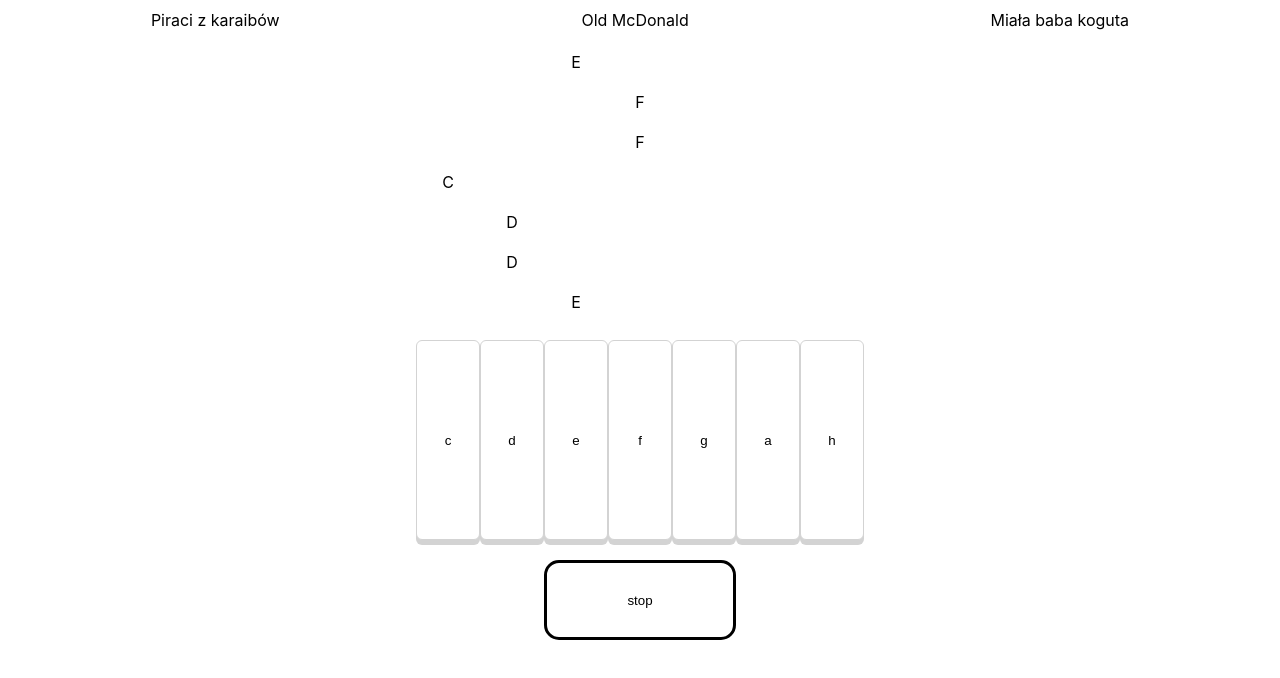
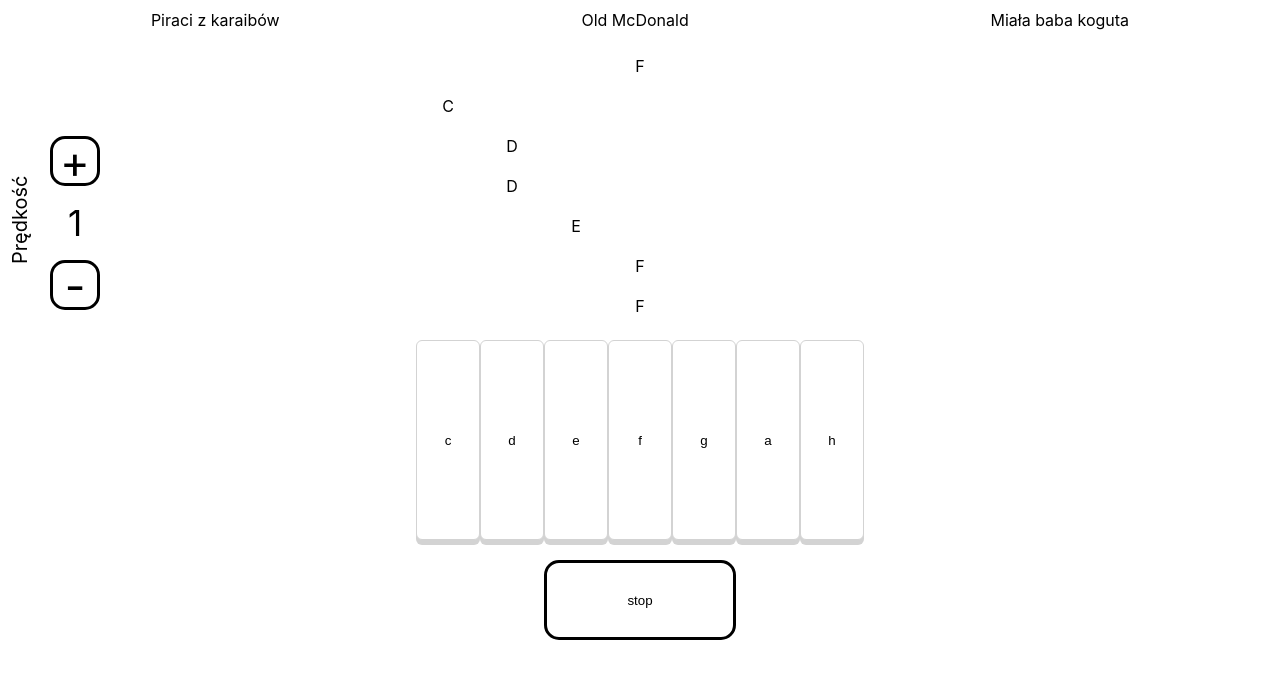
Before and after one commit to KamilSend/ekeyboard, a React (Create React App) app: page /Miala_baba_koguta in a window 1280 px wide. Both pictures are taken after a click on the button "play". Shown: the top 678 px of the page. Built offline with nearby package versions, Linux system fonts and the light colour scheme; what uifx would draw is missing.

Commit message:
buttons for changing velocity

```diff
--- a/src/App.scss
+++ b/src/App.scss
@@ -43,3 +43,21 @@ html,body,ul, ul,a{
     letter-spacing: 5px;
   }
 }
+
+.velocitySpanWrapper{
+  top:18vh;
+  left:10px;
+  width:4vh;
+  height:300px;
+  position: absolute;
+}
+
+.velocitySpan{
+  position: relative;
+  top:1vh;
+  left:-90px;
+  width:200px;
+  display: block;
+  transform: rotate(-90deg);
+  font-size: 20px;
+}
--- /dev/null
+++ b/src/components/Buttons.scss
@@ -0,0 +1,45 @@
+.PlayButton{
+  position: absolute;
+  min-width:15vw;
+  min-height: 10vh;
+  left:50%;
+  top:75%;
+  transform: translate(-50%,-50%);
+
+
+}
+
+.whiteButton{
+  background-color: white;
+  border-radius: 15px;
+  border: 3px solid black;
+  outline: none;
+  cursor: pointer;
+  transition: .1s;
+  box-sizing: border-box;
+
+  &:active{
+    border: 5px solid black;
+  }
+}
+
+.velocityButtonsWrapper{
+  position: absolute;
+  top:15vh;
+  left:30px;
+  display:flex;
+  flex-direction: column;
+  justify-content: center;
+  align-items: center;
+  font-size: 35px;
+}
+
+.velocityButton{
+  width:50px;
+  height:50px;
+  margin: 2vh 20px 2vh 20px;
+  display:flex;
+  justify-content: center;
+  align-items: center;
+  font-size:45px;
+}
--- a/src/components/PlayButton.js
+++ b/src/components/PlayButton.js
@@ -1,27 +1,43 @@
 import React from 'react'
-import './PlayButton.scss'
+import './Buttons.scss'
 import Song from './Song'
 import Songs from './Songs'
+import VelocityUp from "./VelocityUp";
+import VelocityDown from "./VelocityDown";
+import speedBaba from '../songs/Miala_baba_koguta.scss';
+import speedPiraci from '../songs/Piraci_z_karaibow.scss';
+import speedOld from '../songs/Old_McDonald.scss';
+import '../App.scss';
 
 class PlayButton extends React.Component{
 
     state = {
-        active: false
+        active: false,
+        baba: 14000,
+        piraci: 10000,
+        old: 10000,
+        velocity:1,
     }
 
     handlePlayClick = () => {
+
+        speedBaba.babaDuration = this.state.baba
+        speedPiraci.piraciDuration = this.state.piraci
+        speedOld.oldDuration = this.state.old
+
         //duration depends on song
         const urlName = [...window.location.pathname]
         urlName.splice(0, 11)
 
         const mySong = urlName.join("")
-
         let duration
 
         if(mySong==="Old_McDonald"){
-            duration = 9000
+            duration = speedOld.oldDuration
         }else if (mySong==="Miala_baba_koguta") {
-            duration =11000
+            duration = speedBaba.babaDuration
+        }else if (mySong==="Piraci_z_karaibow") {
+            duration = speedPiraci.piraciDuration
         }else {
             duration = 9000
         }
@@ -37,18 +53,69 @@ class PlayButton extends React.Component{
         this.turnOffactive = setTimeout(() => {
             this.setState(() => ({active: false}))
         }, duration);
+
+
     }
 
+    //change status to false when changing songs to prevent running new song before clicking play
     handleNavLinkClick = () => {
-        //change status to false when changing songs to prevent running new song before clicking play
         this.setState({
             active: false
         })
+    }
+    //change velocity, letters go 1s faster
+    handleVelocityUpClick = () => {
+        if(this.state.velocity < 10){
+            this.setState({
+                active: false,
+                baba: this.state.baba - 1000,
+                piraci:this.state.piraci - 1000,
+                old:this.state.old - 1000,
+                velocity:this.state.velocity + 1,
+            })
+        }
+
+    }
+
+    //change velocity, letters go 1s slower
+    handleVelocityDownClick = () => {
+        if(this.state.velocity > -9){
+            this.setState({
+                active: false,
+                baba: this.state.baba + 1000,
+                piraci: this.state.piraci + 1000,
+                old: this.state.old + 1000,
+                velocity:this.state.velocity - 1,
+            })
+        }
     }
 
     componentWillUnmount() {
         //clear timeout when component will unmount
         clearTimeout(this.turnOffactive);
+    }
+
+    componentDidUpdate(prevProps, prevState, snapshot) {
+        //set css animation time
+        const baby = document.querySelectorAll("span.baba");
+        const piraci = document.querySelectorAll("span.piraci");
+        const old = document.querySelectorAll("span.old");
+
+        baby.forEach((baba)=>{
+            let cssSpeed = speedBaba.babaDuration/1000
+            baba.style.webkitAnimationDuration = cssSpeed + 's'
+        })
+
+        piraci.forEach((pirat)=>{
+            let cssSpeed = speedPiraci.piraciDuration/1000
+            pirat.style.webkitAnimationDuration = cssSpeed + 's'
+        })
+
+        old.forEach((donald)=>{
+            let cssSpeed = speedOld.oldDuration/1000
+            donald.style.webkitAnimationDuration = cssSpeed + 's'
+        })
+
     }
 
     render(){
@@ -57,7 +124,16 @@ class PlayButton extends React.Component{
                 <Songs handleNavLinkClick={this.handleNavLinkClick}/>
                 {this.state.active?<Song play={this.state.active}/>:null}
 
-                <button onClick={this.handlePlayClick} className="PlayButton">{!this.state.active?'play':'stop'}</button>
+                <button onClick={this.handlePlayClick} className="PlayButton whiteButton">{!this.state.active?'play':'stop'}</button>
+                <div className="velocityButtonsWrapper">
+                    <VelocityUp velocityup={this.handleVelocityUpClick}/>
+                    <span>{this.state.velocity}</span>
+                    <VelocityDown velocitydown={this.handleVelocityDownClick}/>
+                </div>
+                <div className="velocitySpanWrapper">
+                    <span className="velocitySpan">Prędkość</span>
+                </div>
+
             </>
         )
     }
--- a/src/components/PlayButton.scss
+++ /dev/null
@@ -1,18 +0,0 @@
-.PlayButton{
-  position: absolute;
-  background-color: white;
-  min-width:15vw;
-  min-height: 10vh;
-  left:50%;
-  top:75%;
-  transform: translate(-50%,-50%);
-  border-radius: 15px;
-  border: 3px solid black;
-  outline: none;
-  cursor: pointer;
-  transition: .1s;
-
-  &:active{
-    border: 5px solid black;
-  }
-}
--- a/src/components/Song.scss
+++ b/src/components/Song.scss
@@ -1,7 +1,7 @@
 $base-color: #c6538c;
 $lettersYup:-34vh;
 $lettersYdown:90vh;
-$duration:9s;
+//$duration:9s;
 
 .animationLettersWrapper{
   display: flex;
@@ -18,49 +18,49 @@ $duration:9s;
 .C{
   transform: translate(-15vw, $lettersYup);
   animation-name: CDown;
-  animation-duration: $duration;
+  //animation-duration: $duration;
   animation-timing-function: linear;
 }
 
 .D{
   transform: translate(-10vw, $lettersYup);
   animation-name: DDown;
-  animation-duration: $duration;
+  //animation-duration: $duration;
   animation-timing-function: linear;
 }
 
 .E{
   transform: translate(-5vw, $lettersYup);
   animation-name: EDown;
-  animation-duration: $duration;
+  //animation-duration: $duration;
   animation-timing-function: linear;
 }
 
 .F{
   transform: translate(0, $lettersYup);
   animation-name: FDown;
-  animation-duration: $duration;
+  //animation-duration: $duration;
   animation-timing-function: linear;
 }
 
 .G{
   transform: translate(5vw, $lettersYup);
   animation-name: GDown;
-  animation-duration: $duration;
+  //animation-duration: $duration;
   animation-timing-function: linear;
 }
 
 .A{
   transform: translate(10vw, $lettersYup);
   animation-name: ADown;
-  animation-duration: $duration;
+  //animation-duration: $duration;
   animation-timing-function: linear;
 }
 
 .H{
   transform: translate(15vw, $lettersYup);
   animation-name: HDown;
-  animation-duration: $duration;
+  //animation-duration: $duration;
   animation-timing-function: linear;
 }
 
--- /dev/null
+++ b/src/components/VelocityDown.js
@@ -0,0 +1,14 @@
+import React from 'react'
+import './Buttons.scss'
+
+
+class VelocityDown extends React.Component{
+
+
+    render(){
+        return(
+            <div className="whiteButton velocityButton" onClick={this.props.velocitydown}>-</div>
+        )
+    }
+}
+export default VelocityDown
--- /dev/null
+++ b/src/components/VelocityUp.js
@@ -0,0 +1,14 @@
+import React from 'react'
+import './Buttons.scss'
+
+
+class VelocityUp extends React.Component{
+
+
+    render(){
+        return(
+            <div className="whiteButton velocityButton" onClick={this.props.velocityup}>+</div>
+        )
+    }
+}
+export default VelocityUp
--- a/src/songs/Miala_baba_koguta.scss
+++ b/src/songs/Miala_baba_koguta.scss
@@ -1,34 +1,38 @@
 $lettersYup:-34vh;
 $lettersYdown:140vh;
-$babaDuration:11s;
+$babaDuration:11000;
 
-.C.baba{
-  animation-duration: $babaDuration;
+:export {
+  babaDuration:$babaDuration;
 }
 
-.D.baba{
-  animation-duration: $babaDuration;
-}
-
-.E.baba{
-  animation-duration: $babaDuration;
-}
-
-.F.baba{
-  animation-duration: $babaDuration;
-}
-
-.G.baba{
-  animation-duration: $babaDuration;
-}
-
-.A.baba{
-  animation-duration: $babaDuration;
-}
-
-.H.baba{
-  animation-duration: $babaDuration;
-}
+//.C.baba{
+//  animation-duration: $babaDuration;
+//}
+//
+//.D.baba{
+//  animation-duration: $babaDuration;
+//}
+//
+//.E.baba{
+//  animation-duration: $babaDuration;
+//}
+//
+//.F.baba{
+//  animation-duration: $babaDuration;
+//}
+//
+//.G.baba{
+//  animation-duration: $babaDuration;
+//}
+//
+//.A.baba{
+//  animation-duration: $babaDuration;
+//}
+//
+//.H.baba{
+//  animation-duration: $babaDuration;
+//}
 
 
 
--- a/src/songs/Old_McDonald.scss
+++ b/src/songs/Old_McDonald.scss
@@ -1,34 +1,38 @@
 $lettersYup:-34vh;
 $lettersYdown:90vh;
-$oldDuration:9s;
+$oldDuration:9000;
 
-.C.old{
-  animation-duration: $oldDuration;
+:export {
+  oldDuration:$oldDuration;
 }
 
-.D.old{
-  animation-duration: $oldDuration;
-}
-
-.E.old{
-  animation-duration: $oldDuration;
-}
-
-.F.old{
-  animation-duration: $oldDuration;
-}
-
-.G.old{
-  animation-duration: $oldDuration;
-}
-
-.A.old{
-  animation-duration: $oldDuration;
-}
-
-.H.old{
-  animation-duration: $oldDuration;
-}
+//.C.old{
+//  animation-duration: $oldDuration;
+//}
+//
+//.D.old{
+//  animation-duration: $oldDuration;
+//}
+//
+//.E.old{
+//  animation-duration: $oldDuration;
+//}
+//
+//.F.old{
+//  animation-duration: $oldDuration;
+//}
+//
+//.G.old{
+//  animation-duration: $oldDuration;
+//}
+//
+//.A.old{
+//  animation-duration: $oldDuration;
+//}
+//
+//.H.old{
+//  animation-duration: $oldDuration;
+//}
 
 @keyframes CDown {
   0%{transform: translate(-15vw, $lettersYup);}
--- a/src/songs/Piraci_z_karaibow.scss
+++ b/src/songs/Piraci_z_karaibow.scss
@@ -1,36 +1,38 @@
 $lettersYup:-34vh;
 $lettersYdown:90vh;
-$piraciDuration:9s;
+$piraciDuration:9000;
 
-.C.piraci{
-  animation-duration: $piraciDuration;
+:export {
+  piraciDuration:$piraciDuration;
 }
 
-.D.piraci{
-  animation-duration: $piraciDuration;
-}
-
-.E.piraci{
-  animation-duration: $piraciDuration;
-}
-
-.F.piraci{
-  animation-duration: $piraciDuration;
-}
-
-.G.piraci{
-  animation-duration: $piraciDuration;
-}
-
-.A.piraci{
-  animation-duration: $piraciDuration;
-}
-
-.H.piraci{
-  animation-duration: $piraciDuration;
-}
-
-
+//.C.piraci{
+//  animation-duration: $piraciDuration;
+//}
+//
+//.D.piraci{
+//  animation-duration: $piraciDuration;
+//}
+//
+//.E.piraci{
+//  animation-duration: $piraciDuration;
+//}
+//
+//.F.piraci{
+//  animation-duration: $piraciDuration;
+//}
+//
+//.G.piraci{
+//  animation-duration: $piraciDuration;
+//}
+//
+//.A.piraci{
+//  animation-duration: $piraciDuration;
+//}
+//
+//.H.piraci{
+//  animation-duration: $piraciDuration;
+//}
 
 @keyframes CDown {
   0%{transform: translate(-15vw, $lettersYup);}
```
